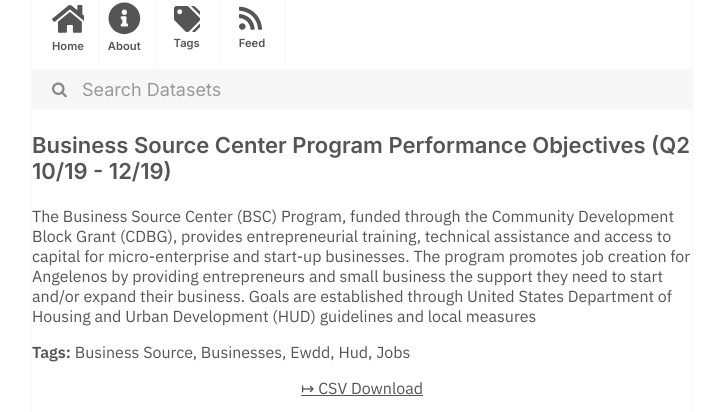
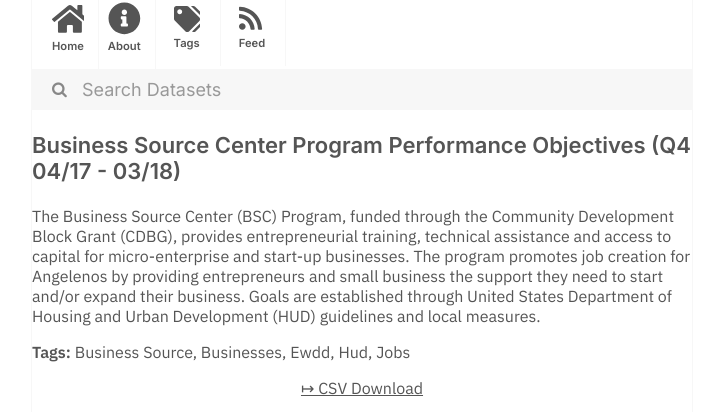
Before and after one commit to dayda-entities/city-of-los-angeles, a Jekyll site: the page built from _posts/2020-11-10-business-source-center-program.md, in a window 1280 px wide. Shown: the part 216-628 px from the top of the page, without its empty margins (278-1001 px from the left). Built offline with Jekyll 4.4.1, drawn with Linux system fonts in a browser that asks for light colours.

```diff
--- a/_posts/2020-11-10-business-source-center-program.md
+++ b/_posts/2020-11-10-business-source-center-program.md
@@ -1,7 +1,7 @@
 ---
-title: Business Source Center Program Performance Objectives (Q2  10/19 - 12/19)
-created: '2020-11-10T17:52:28.743424'
-modified: '2020-12-02T15:56:55.506845'
+title: Business Source Center Program Performance Objectives (Q4  04/17 - 03/18)
+created: '2020-11-10T17:52:14.619354'
+modified: '2020-12-02T15:55:38.429227'
 state: active
 type: dataset
 tags:
@@ -12,9 +12,9 @@ tags:
   - Jobs
 groups:
   - Local Government
-csv_url: 'https://data.lacity.org/api/views/nbre-engz/rows.csv?accessType=DOWNLOAD'
-json_url: 'https://data.lacity.org/api/views/nbre-engz/rows.json?accessType=DOWNLOAD'
+csv_url: 'https://data.lacity.org/api/views/b2qw-5tjn/rows.csv?accessType=DOWNLOAD'
+json_url: 'https://data.lacity.org/api/views/b2qw-5tjn/rows.json?accessType=DOWNLOAD'
 layout: post
 
 ---
-The Business Source Center (BSC) Program, funded through the Community Development Block Grant (CDBG), provides entrepreneurial training, technical assistance and access to capital for micro-enterprise and start-up businesses.  The program promotes job creation for Angelenos by providing entrepreneurs and small business the support they need to start and/or expand their business.  Goals are established through United States Department of Housing and Urban Development (HUD) guidelines and local measures
+The Business Source Center (BSC) Program, funded through the Community Development Block Grant (CDBG), provides entrepreneurial training, technical assistance and access to capital for micro-enterprise and start-up businesses.  The program promotes job creation for Angelenos by providing entrepreneurs and small business the support they need to start and/or expand their business.  Goals are established through United States Department of Housing and Urban Development (HUD) guidelines and local measures.
```
